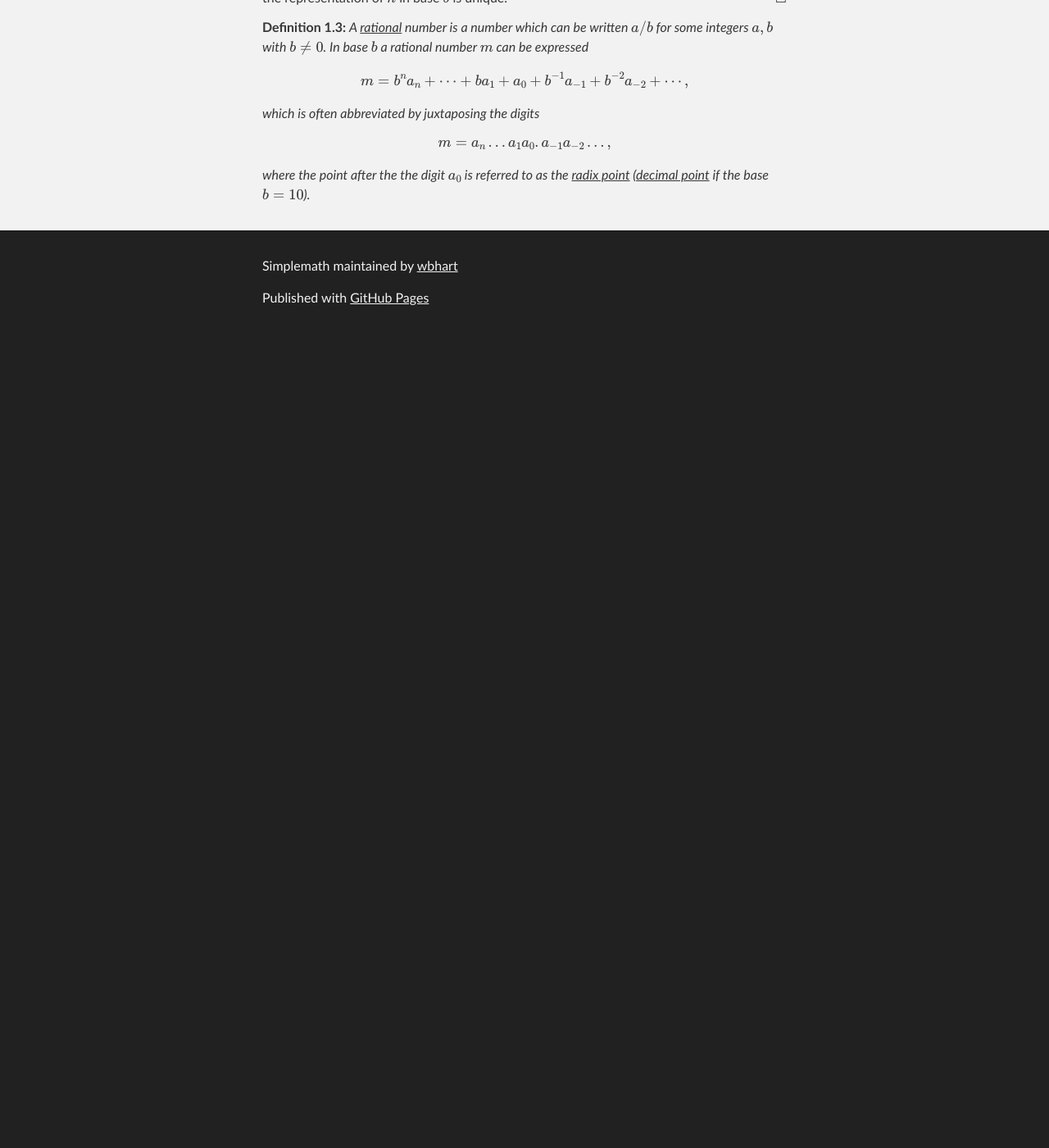
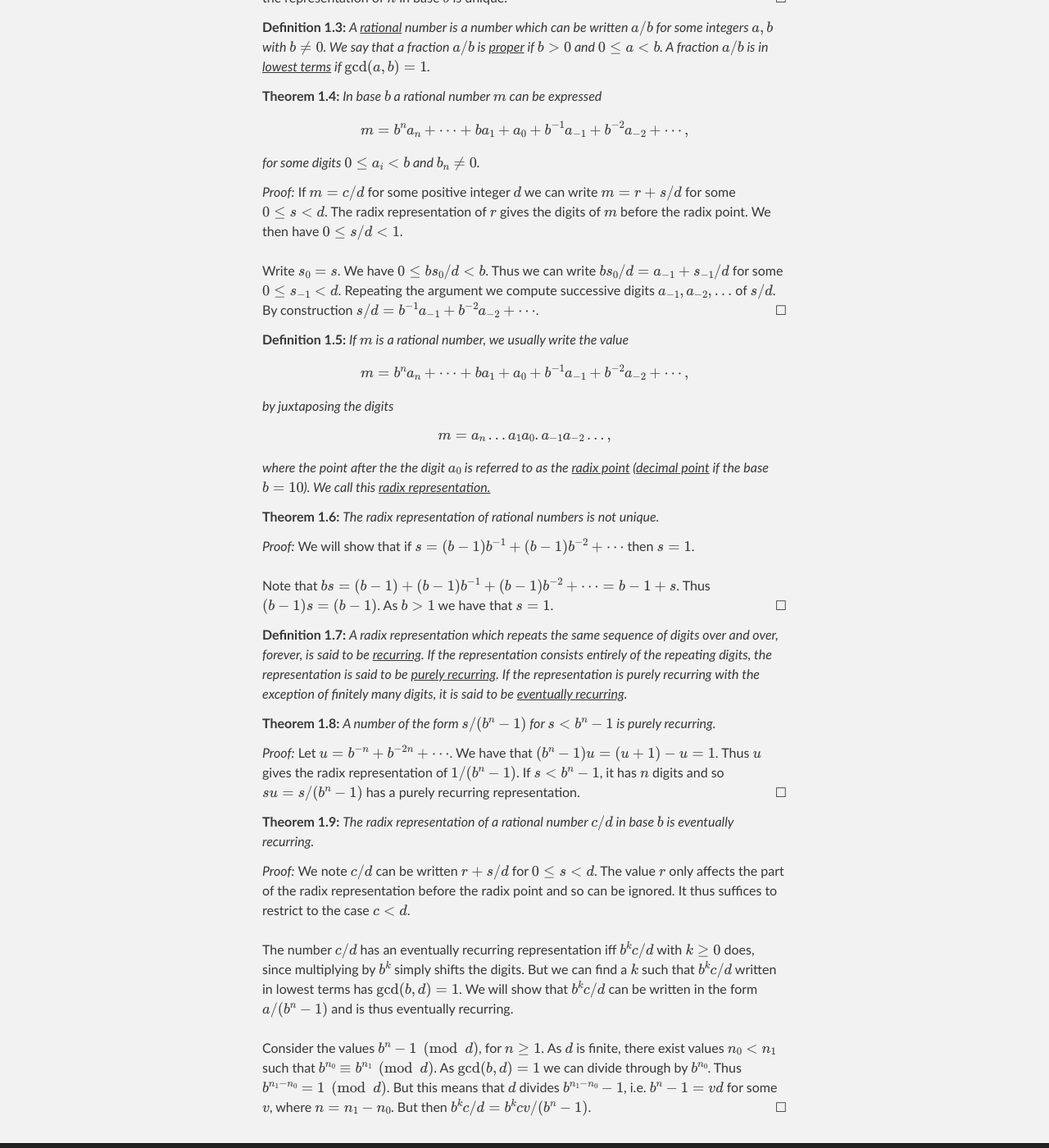
Before and after one commit to wbhart/SimpleMath, a Jekyll site: the page built from altbase.html, in a window 1280 px wide and 1400 px high, scrolled down 827 px. Shown: the whole window at 82% size. Built offline with Jekyll 4.4.1, drawn with Linux system fonts in a browser that asks for light colours; formulas are drawn with MathJax 3; before the commit the page ends 1237 px from its top, so only the background shows below that.

Commit message:
Update altbase.html

```diff
--- a/altbase.html
+++ b/altbase.html
@@ -27,11 +27,67 @@ $a_1 + \cdots + a_mb^m = c_1 + \cdots + c_nb^n$. Repeating the argument, we see
 Thus the representations are the same, i.e. the representation of $n$ in base $b$ is unique.
 </proof>
 
-<definition> A <u>rational</u> number is a number which can be written $a/b$ for some integers $a, b$ with $b \neq 0$. In
-base $b$ a rational number $m$ can be expressed
+<definition> A <u>rational</u> number is a number which can be written $a/b$ for some integers $a, b$ with $b \neq 0$. We
+say that a fraction $a/b$ is <u>proper</u> if $b > 0$ and $0 \leq a < b$. A fraction $a/b$ is in <u>lowest terms</u> if
+$\gcd(a, b) = 1$.
+</definition>
+
+<theorem> In base $b$ a rational number $m$ can be expressed
 $$m = b^na_n + \cdots + ba_1 + a_0 + b^{-1}a_{-1} + b^{-2}a_{-2} + \cdots,$$
-which is often abbreviated by juxtaposing the digits
+for some digits $0 \leq a_i < b$ and $b_n \neq 0$.
+</theorem>
+
+<proof> If $m = c/d$ for some positive integer $d$ we can write $m = r + s/d$ for some $0 \leq s < d$. The radix
+representation of $r$ gives the digits of $m$ before the radix point. We then have $0 \leq s/d < 1$. </br></br>
+
+Write $s_0 = s$. We have $0 \leq bs_0/d < b$. Thus we can write $bs_0/d = a_{-1} + s_{-1}/d$ for some
+$0 \leq s_{-1} < d$. Repeating the argument we compute successive digits $a_{-1}, a_{-2}, \ldots$ of $s/d$. By
+construction $s/d = b^{-1}a_{-1} + b^{-2}a_{-2} + \cdots$.
+</proof>
+
+<definition> If $m$ is a rational number, we usually write the value
+$$m = b^na_n + \cdots + ba_1 + a_0 + b^{-1}a_{-1} + b^{-2}a_{-2} + \cdots,$$
+by juxtaposing the digits
 $$m = a_n \ldots a_1 a_0 . a_{-1} a_{-2}\ldots,$$
 where the point after the the digit $a_0$ is referred to as the <u>radix point</u> (<u>decimal point</u> if the base
-$b = 10$).
+$b = 10$). We call this <u>radix representation.</u>
 </definition>
+
+<theorem> The radix representation of rational numbers is not unique.
+</theorem>
+
+<proof> We will show that if $s = (b-1)b^{-1} + (b-1)b^{-2} + \cdots$ then $s = 1$. </br></br>
+
+Note that $bs = (b - 1) + (b-1)b^{-1} + (b-1)b^{-2} + \cdots = b - 1 + s$. Thus $(b - 1)s = (b - 1)$. As $b > 1$ we have
+that $s = 1$.
+</proof>
+
+<definition> A radix representation which repeats the same sequence of digits over and over, forever, is said to be
+<u>recurring</u>. If the representation consists entirely of the repeating digits, the representation is said to be
+<u>purely recurring</u>. If the representation is purely recurring with the exception of finitely many digits, it is said
+to be <u>eventually recurring</u>.
+</definition>
+
+<theorem> A number of the form $s/(b^n - 1)$ for $s < b^n - 1$ is purely recurring.
+</theorem>
+
+<proof> Let $u = b^{-n} + b^{-2n} + \cdots$. We have that $(b^n - 1)u = (u + 1) - u = 1$. Thus $u$ gives the radix
+representation of $1/(b^n - 1)$. If $s < b^n - 1$, it has $n$ digits and so $su = s/(b^n - 1)$ has a purely recurring
+representation.
+</proof>
+
+<theorem> The radix representation of a rational number $c/d$ in base $b$ is eventually recurring.
+</theorem>
+
+<proof> We note $c/d$ can be written $r + s/d$ for $0 \leq s < d$. The value $r$ only affects the part of the radix
+representation before the radix point and so can be ignored. It thus suffices to restrict to the case $c < d$. </br></br>
+
+The number $c/d$ has an eventually recurring representation iff $b^kc/d$ with $k \geq 0$ does, since multiplying by $b^k$
+simply shifts the digits. But we can find a $k$ such that $b^kc/d$ written in lowest terms has $\gcd(b, d) = 1$. We will
+show that $b^kc/d$ can be written in the form $a/(b^n - 1)$ and is thus eventually recurring. </br></br>
+
+Consider the values $b^n - 1 \pmod{d}$, for $n \geq 1$. As $d$ is finite, there exist values $n_0 < n_1$ such that
+$b^{n_0} \equiv b^{n_1} \pmod{d}$. As $\gcd(b, d) = 1$ we can divide through by $b^{n_0}$. Thus
+$b^{n_1 - n_0} = 1 \pmod{d}$. But this means that $d$ divides $b^{n_1 - n_0} - 1$, i.e. $b^n - 1 = vd$ for some $v$,
+where $n = n_1 - n_0$. But then $b^kc/d = b^kcv/(b^n - 1)$.
+</proof>
```
